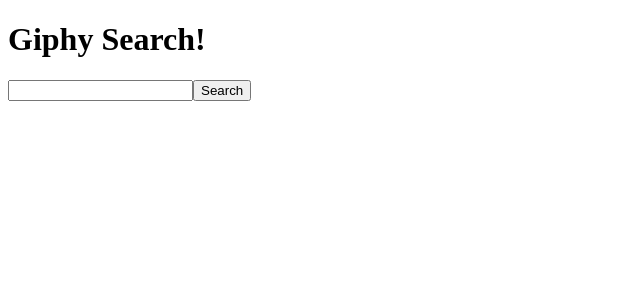
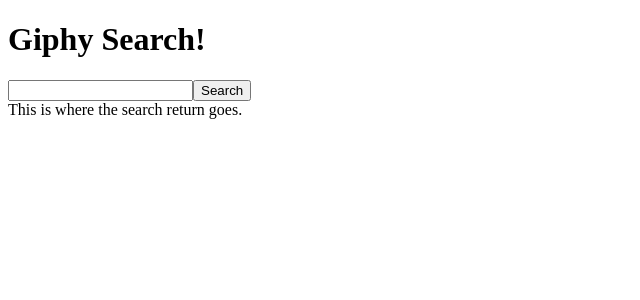
Before and after one commit to SamMoudry/grouup-giphy-saga-project, a React (Create React App) app: page / in a window 1280 px wide. Shown: the top 300 px of the page, without its empty margins (0-640 px from the left). Built offline with nearby package versions, Linux system fonts and the light colour scheme.

Commit message:
GiphyList created

```diff
--- a/src/components/App/App.js
+++ b/src/components/App/App.js
@@ -1,11 +1,13 @@
 import React from 'react';
 import SearchForm from '../SearchForm/SearchForm.jsx';
+import GiphyList from '../GiphyList/GiphyList.jsx';
 
 function App() {
   return (
     <div>
       <h1>Giphy Search!</h1>
       <SearchForm />
+      <GiphyList />
     </div>
   );
 }
--- /dev/null
+++ b/src/components/GiphyList/GiphyList.jsx
@@ -0,0 +1,9 @@
+
+
+function GiphyList () {
+    return (
+        <div>This is where the search return goes.</div>
+    );
+}
+
+export default GiphyList;
```
Also changed, not shown: src/components/SearchForm/SearchForm.jsx (+0 -12 lines).
